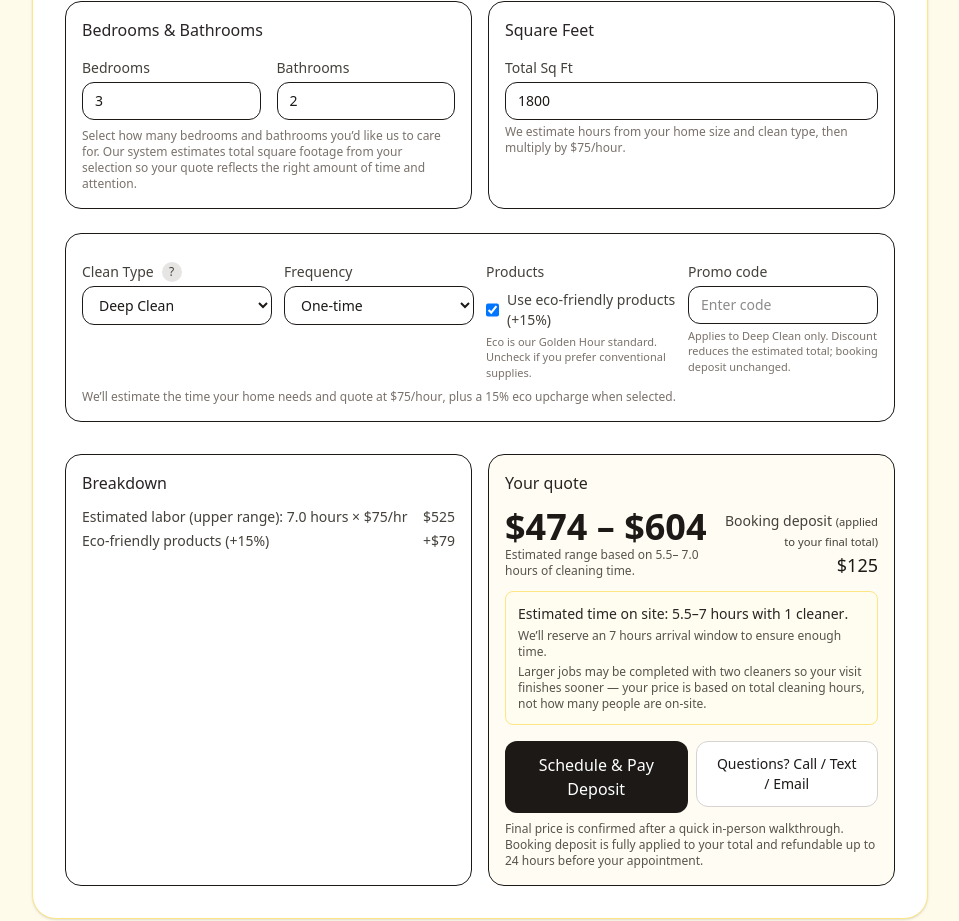
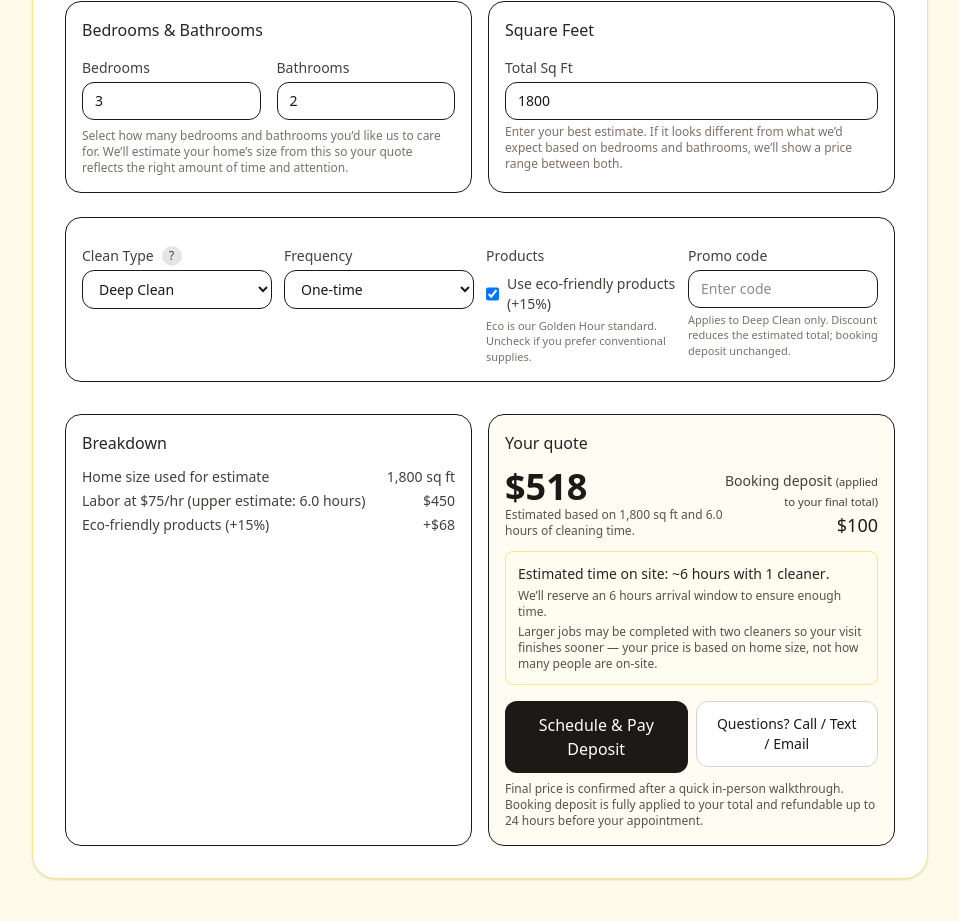
Before and after one commit to JasminBergsgaard/golden-hour-cleaning-co, a React (Vite) app: page /instant-booking in a window 1280 px wide. Shown: the part 2420-3341 px from the top of the page, without its empty margins (160-1119 px from the left). Built offline with nearby package versions, Linux system fonts and the light colour scheme.

Commit message:
back to sq ft estimate

```diff
--- a/src/App.jsx
+++ b/src/App.jsx
@@ -42,7 +42,7 @@ export default function App() {
                 </div>
                 <Trust />
                 <div className="pt-10">
-                  <QuoteCalculator showCalendly={showCalendly} setShowCalendly={setShowCalendly} title="Get a Quote" subtitle="Transparent hourly pricing with eco-friendly supplies and gentle care." />
+                  <QuoteCalculator showCalendly={showCalendly} setShowCalendly={setShowCalendly} title="Get a Quote" subtitle="Transparent, size-based pricing with thoughtful attention to your unique home." />
                 </div>
                 <Services />
               </main>
--- a/src/components/QuoteCalculator.jsx
+++ b/src/components/QuoteCalculator.jsx
@@ -8,41 +8,27 @@ import { CFG, CONTACT } from "../constants";
 import { buildCalendlyUrlWithUtm } from "../helpers/calendlyHelpers";
 
 /**
- * Golden Hour Cleaning Co. — Quote Calculator (Hourly)
+ * Golden Hour Cleaning Co. — Quote Calculator (Hybrid Sq Ft + Time)
  *
- * Pricing:
- * - Single hourly rate: $75 / hour
- * - Eco-friendly products: +15% (multiplier) — default ON
- * - Clean Types (scope, not rate, but affect time needed):
- *    - Standard  (faster than Deep)
- *    - Deep      (baseline: 2000 sq ft → 6–8 hours)
- *    - Move-In / Move-Out (slower than Deep)
+ * Hybrid model:
+ * - We estimate TWO square footages:
+ *    1) Heuristic from bedrooms + bathrooms
+ *    2) The value you enter in the "Total Sq Ft" field
+ * - We use these to create a LOW–HIGH range:
+ *    sqftLow  = smaller of (heuristic, entered)
+ *    sqftHigh = larger  of (heuristic, entered)
+ *    (If no sqft is entered, both = heuristic.)
  *
- * Time model:
- * - Base productivity for DEEP CLEAN:
- *   - 2000 sq ft → 6–8 hours for 1 cleaner
- *   - 1000 sq ft → 3–4 hours for 1 cleaner
- *   ⇒ ~250–333 sq ft/hour per cleaner
+ * - We then estimate cleaning time from sq ft and clean type
+ *   and multiply by an hourly rate behind the scenes to get a
+ *   price RANGE. This protects against under-estimating size
+ *   while still honoring the customer’s entry.
  *
- * - We estimate hours from:
- *    - Bedrooms, bathrooms, and entered square footage
- *    - Clean type multiplier (deep = baseline, others adjust around it)
- * - Time is shown as a range; price is also shown as a corresponding range.
- *
- * Team size:
- * - If the high-end estimate for 1 cleaner is > 8 hours,
- *   we assign 2 cleaners and cut the on-site window roughly in half.
- * - Total person-hours (and price) stay the same; only duration changes.
- *
- * Frequency discounts (applied to labor before eco upcharge):
+ * Frequency discounts (applied before eco upcharge):
  * - weekly: 18%
  * - bi-weekly: 12%
  * - monthly: 5%
  * - one-time: 0%
- *
- * Inputs:
- * - Bedrooms, Bathrooms, and Square Feet
- * - Uses the HIGHER of (entered sqft, estimated sqft from beds/baths)
  *
  * Promo:
  * - GOLDENWELCOME = $50 off Deep Clean only; applied to estimated total (not deposit)
@@ -51,9 +37,8 @@ import { buildCalendlyUrlWithUtm } from "../helpers/calendlyHelpers";
 const HOURLY_RATE = 75;
 const ECO_MULTIPLIER = 1.15; // 15% upcharge
 
-// Productivity: sq ft per hour per cleaner (for DEEP clean baseline)
-const MIN_SQFT_PER_HOUR = 250;  // slower pace → more hours (upper end of time)
-const MAX_SQFT_PER_HOUR = 333;  // faster pace → fewer hours (lower end of time)
+// Average productivity: sq ft per hour per cleaner (for DEEP clean baseline)
+const SQFT_PER_HOUR_BASE = 290;
 
 // Minimum visit length for 1 cleaner (in hours)
 const MIN_VISIT_HOURS_ONE_CLEANER = 2;
@@ -61,7 +46,7 @@ const MIN_VISIT_HOURS_ONE_CLEANER = 2;
 // Deep is baseline (1.0). Standard is faster; Move-Out is slower.
 const CLEAN_TYPE_MULTIPLIER = {
   standard: 0.8, // ~20% less time than deep
-  deep: 1.0,     // baseline: 2000 sq ft → 6–8 hours
+  deep: 1.0,     // baseline
   move_out: 1.3, // ~30% more time than deep
 };
 
@@ -109,9 +94,9 @@ export default function QuoteCalculator({
   const [bedrooms, setBedrooms] = useState(3);
   const [bathrooms, setBathrooms] = useState(2);
   const [sqft, setSqft] = useState(1800);
-  const [cleanType, setCleanType] = useState("deep"); // "standard" | "deep" | "move_out"
-  const [frequency, setFrequency] = useState("one_time"); // "weekly" | "bi_weekly" | "monthly" | "one_time"
-  const [ecoProducts, setEcoProducts] = useState(true); // default selected
+  const [cleanType, setCleanType] = useState("deep");
+  const [frequency, setFrequency] = useState("one_time");
+  const [ecoProducts, setEcoProducts] = useState(true);
   const [isLevelTipOpen, setIsLevelTipOpen] = useState(false);
   const [calendlyUrl, setCalendlyUrl] = useState(null);
 
@@ -121,29 +106,36 @@ export default function QuoteCalculator({
   const [promoError, setPromoError] = useState(null);
 
   // Read ?level= from URL and listen for external "setQuoteLevel"
-  // (We still call it "level" for compatibility, but it now maps to cleanType.)
   useEffect(() => {
     try {
       const url = new URL(window.location.href);
       const lv = url.searchParams.get("level");
-      if (lv && ["standard", "deep", "move_out"].includes(lv)) setCleanType(lv);
-    } catch { }
+      if (lv && ["standard", "deep", "move_out"].includes(lv)) {
+        setCleanType(lv);
+      }
+    } catch {
+      // ignore
+    }
+
     function onSetQuoteLevel(e) {
       const next = e?.detail;
-      if (typeof next === "string" && ["standard", "deep", "move_out"].includes(next)) {
+      if (
+        typeof next === "string" &&
+        ["standard", "deep", "move_out"].includes(next)
+      ) {
         setCleanType(next);
         setIsLevelTipOpen(false);
         const el = document.getElementById("quote");
         if (el) el.scrollIntoView({ behavior: "smooth", block: "start" });
       }
     }
+
     window.addEventListener("setQuoteLevel", onSetQuoteLevel);
-    return () => window.removeEventListener("setQuoteLevel", onSetQuoteLevel);
+    return () =>
+      window.removeEventListener("setQuoteLevel", onSetQuoteLevel);
   }, []);
 
-  // -----------------------------
   // Promo validation (client-side UX)
-  // -----------------------------
   useEffect(() => {
     if (!promoCode) {
       setPromoValid(false);
@@ -169,27 +161,14 @@ export default function QuoteCalculator({
     setPromoError(null);
   }, [promoCode, cleanType]);
 
-  async function onScheduleClick(e) {
-    e.preventDefault();
-    const base = result.calendlyUrl || CONTACT.bookingUrl;
-    const url = buildCalendlyUrlWithUtm(
-      base,
-      result,
-      {
-        applied: promoValid,
-        code: promoCode.trim().toUpperCase(),
-        amount: promoValid ? 50 : 0,
-      },
-    );
-    setCalendlyUrl(url);
-    setShowCalendly(true);
-  }
-
   // -----------------------------
   // Calculation
   // -----------------------------
   const result = useMemo(() => {
-    const safeSqftInput = Math.max(0, Number.isFinite(sqft) ? sqft : 0);
+    const safeSqftInput = Math.max(
+      0,
+      Number.isFinite(Number(sqft)) ? Number(sqft) : 0
+    );
 
     // Heuristic sqft from rooms
     const estSqft =
@@ -197,49 +176,54 @@ export default function QuoteCalculator({
       bedrooms * CFG.roomsToSqft.perBedroom +
       bathrooms * CFG.roomsToSqft.perBathroom;
 
-    // Use the higher of entered vs estimated
-    const usedSqft = Math.max(safeSqftInput, estSqft);
+    // Hybrid range from heuristic + entered
+    let sqftLow;
+    let sqftHigh;
+
+    if (safeSqftInput <= 0) {
+      // No usable entry → both ends are heuristic
+      sqftLow = estSqft;
+      sqftHigh = estSqft;
+    } else {
+      sqftLow = Math.min(estSqft, safeSqftInput);
+      sqftHigh = Math.max(estSqft, safeSqftInput);
+    }
 
     // Clean type multiplier (deep/move-out take more time)
     const cleanMult = CLEAN_TYPE_MULTIPLIER[cleanType] ?? 1.0;
 
-    // --- Time range for ONE cleaner (person-hours) based on productivity band ---
-    // Lower hours (faster pace) uses MAX_SQFT_PER_HOUR
-    let hoursLowOneCleanerRaw = (usedSqft / MAX_SQFT_PER_HOUR) * cleanMult;
-    // Higher hours (slower pace) uses MIN_SQFT_PER_HOUR
-    let hoursHighOneCleanerRaw = (usedSqft / MIN_SQFT_PER_HOUR) * cleanMult;
+    // Person-hours for ONE cleaner from sq ft
+    const billableHoursLowRaw = Math.max(
+      MIN_VISIT_HOURS_ONE_CLEANER,
+      (sqftLow * cleanMult) / SQFT_PER_HOUR_BASE
+    );
+    const billableHoursHighRaw = Math.max(
+      MIN_VISIT_HOURS_ONE_CLEANER,
+      (sqftHigh * cleanMult) / SQFT_PER_HOUR_BASE
+    );
 
-    // Enforce a minimum visit length for very small spaces
-    if (hoursHighOneCleanerRaw < MIN_VISIT_HOURS_ONE_CLEANER) {
-      hoursHighOneCleanerRaw = MIN_VISIT_HOURS_ONE_CLEANER;
-    }
-    if (hoursLowOneCleanerRaw < MIN_VISIT_HOURS_ONE_CLEANER) {
-      hoursLowOneCleanerRaw = MIN_VISIT_HOURS_ONE_CLEANER;
-    }
-    if (hoursLowOneCleanerRaw > hoursHighOneCleanerRaw) {
-      hoursLowOneCleanerRaw = hoursHighOneCleanerRaw;
-    }
+    // Decide team size based on the HIGH end
+    const cleaners = billableHoursHighRaw > 8 ? 2 : 1;
 
-    // Decide team size based on the HIGH end for 1 cleaner
-    const cleaners = hoursHighOneCleanerRaw > 8 ? 2 : 1;
-
-    // On-site time per cleaner (divide total person-hours by cleaners)
-    const onSiteRangeLowRaw = hoursLowOneCleanerRaw / cleaners;
-    const onSiteRangeHighRaw = hoursHighOneCleanerRaw / cleaners;
+    // On-site time per cleaner
+    const onSiteRangeLowRaw = billableHoursLowRaw / cleaners;
+    const onSiteRangeHighRaw = billableHoursHighRaw / cleaners;
 
     const onSiteRangeLow = roundTo(onSiteRangeLowRaw, 0.5);
     const onSiteRangeHigh = roundTo(onSiteRangeHighRaw, 0.5);
 
-    const sameRange = Math.abs(onSiteRangeHigh - onSiteRangeLow) < 0.26; // ~quarter hour
-    const timeDisplayText = sameRange
-      ? `~${trimHours(onSiteRangeHigh)} ${hoursUnit(onSiteRangeHigh)}`
-      : `${trimHours(onSiteRangeLow)}–${trimHours(onSiteRangeHigh)} ${hoursUnit(
-        onSiteRangeHigh
-      )}`;
-
-    // …then derive total billable hours from on-site time × cleaners
     const billableHoursLow = onSiteRangeLow * cleaners;
     const billableHoursHigh = onSiteRangeHigh * cleaners;
+
+    const hasTimeRange =
+      Math.abs(onSiteRangeHigh - onSiteRangeLow) >= 0.26 ||
+      Math.abs(billableHoursHigh - billableHoursLow) >= 0.26;
+
+    const timeDisplayText = !hasTimeRange
+      ? `~${trimHours(onSiteRangeHigh)} ${hoursUnit(onSiteRangeHigh)}`
+      : `${trimHours(onSiteRangeLow)}–${trimHours(
+        onSiteRangeHigh
+      )} ${hoursUnit(onSiteRangeHigh)}`;
 
     // Labor pricing LOW
     const baseLaborLowRaw = billableHoursLow * HOURLY_RATE;
@@ -265,8 +249,12 @@ export default function QuoteCalculator({
     const promoDiscountLow = promoValid ? 50 : 0;
     const promoDiscountHigh = promoValid ? 50 : 0;
 
-    const totalAfterPromoLow = clampCurrency(totalBeforePromoLowRaw - promoDiscountLow);
-    const totalAfterPromoHigh = clampCurrency(totalBeforePromoHighRaw - promoDiscountHigh);
+    const totalAfterPromoLow = clampCurrency(
+      totalBeforePromoLowRaw - promoDiscountLow
+    );
+    const totalAfterPromoHigh = clampCurrency(
+      totalBeforePromoHighRaw - promoDiscountHigh
+    );
 
     // Booking / Calendly window: use upper end of on-site time per cleaner
     const minReservedHoursPerCleaner = Math.ceil(onSiteRangeHigh);
@@ -277,14 +265,17 @@ export default function QuoteCalculator({
     return {
       bedrooms,
       bathrooms,
-      sqftInput: safeSqftInput,
+      sqftInput: Math.round(safeSqftInput),
       estSqft: Math.round(estSqft),
-      usedSqft: Math.round(usedSqft),
+      sqftLow: Math.round(sqftLow),
+      sqftHigh: Math.round(sqftHigh),
+      // For backwards compatibility: "sq ft used for quote" = high end
+      usedSqft: Math.round(sqftHigh),
 
       hourlyRate: HOURLY_RATE,
       billableHoursLow,
       billableHours: billableHoursHigh, // high end
-      billableHoursHigh, // high end
+      billableHoursHigh, // alias
 
       // Use HIGH-end values in the detailed breakdown (most conservative)
       baseLabor: clampCurrency(baseLaborHighRaw),
@@ -296,7 +287,9 @@ export default function QuoteCalculator({
 
       // Range totals for display
       totalAfterPromoLow,
-      totalAfterPromoHigh, // keep name for compatibility
+      totalAfterPromoHigh,
+      // Compatibility: "totalAfterPromo" = upper end
+      totalAfterPromo: totalAfterPromoHigh,
 
       bookingFee: clampCurrency(bookingFeeRaw),
       reservedWindowHours,
@@ -315,18 +308,40 @@ export default function QuoteCalculator({
     };
   }, [bedrooms, bathrooms, sqft, cleanType, frequency, ecoProducts, promoValid]);
 
+  const hasSqftRange = result.sqftLow !== result.sqftHigh;
+  const hasHourRange = result.billableHoursLow !== result.billableHours;
+
+  async function onScheduleClick(e) {
+    e.preventDefault();
+    const base = result.calendlyUrl || CONTACT.bookingUrl;
+    const url = buildCalendlyUrlWithUtm(base, result, {
+      applied: promoValid,
+      code: promoCode.trim().toUpperCase(),
+      amount: promoValid ? 50 : 0,
+    });
+    setCalendlyUrl(url);
+    setShowCalendly(true);
+  }
+
   return (
     <div
       id="quote-calculator"
       className="mx-auto max-w-4xl rounded-3xl border border-amber-200 bg-white p-6 shadow-sm md:p-8 pt-14"
     >
       <h2 className="font-serif text-2xl md:text-3xl">{title}</h2>
-      <p className="mt-1 text-stone-600">{subtitle}</p>
+
+      {/* Updated copy under header */}
+      <p className="mt-1 text-stone-600">
+        {subtitle ||
+          "Instant, size-based pricing with eco-friendly supplies and gentle care."}
+      </p>
 
       {/* Inputs */}
       <div className="mt-6 grid gap-4 md:grid-cols-2">
         <div className="rounded-2xl border p-4">
-          <label className="font-medium text-stone-800">Bedrooms & Bathrooms</label>
+          <label className="font-medium text-stone-800">
+            Bedrooms &amp; Bathrooms
+          </label>
           <div className="mt-4 grid grid-cols-2 gap-4">
             <NumberField
               label="Bedrooms"
@@ -343,8 +358,8 @@ export default function QuoteCalculator({
           </div>
           <p className="mt-2 text-xs text-stone-500">
             Select how many bedrooms and bathrooms you’d like us to care for.
-            Our system estimates total square footage from your selection so your
-            quote reflects the right amount of time and attention.
+            We’ll estimate your home’s size from this so your quote reflects the
+            right amount of time and attention.
           </p>
         </div>
 
@@ -359,18 +374,23 @@ export default function QuoteCalculator({
               step={50}
             />
             <p className="mt-1 text-xs text-stone-500">
-              We estimate hours from your home size and clean type, then multiply by{" "}
-              <span className="font-medium">${HOURLY_RATE}/hour</span>.
+              Enter your best estimate. If it looks different from what we’d
+              expect based on bedrooms and bathrooms, we’ll show a price range
+              between both.
             </p>
-            {result.sqftInput.toLocaleString() !==
-              result.estSqft.toLocaleString() && (
+
+            {result.sqftInput > 0 && result.sqftInput !== result.estSqft && (
               <p className="mt-1 text-xs text-stone-500">
-                  Using{" "}
+                We’re using{" "}
                 <span className="font-medium">
-                    {result.usedSqft.toLocaleString()} sq ft
+                  {result.estSqft.toLocaleString()} sq ft
                 </span>{" "}
-                  (higher of entered {result.sqftInput.toLocaleString()} and estimated{" "}
-                  {result.estSqft.toLocaleString()} based on Bedrooms & Bathrooms).
+                (estimated from bedrooms &amp; bathrooms) and{" "}
+                <span className="font-medium">
+                  {result.sqftInput.toLocaleString()} sq ft
+                </span>{" "}
+                (your entry) to create this range, so you’re covered even if the
+                exact square footage is a bit off.
               </p>
             )}
           </div>
@@ -394,8 +414,8 @@ export default function QuoteCalculator({
               </button>
               <div className="pointer-events-none absolute left-1/2 top-full z-10 hidden -translate-x-1/2 md:block">
                 <div className="mt-1 max-w-[min(16rem,calc(100vw-2rem))] rounded-lg bg-stone-900 px-3 py-2 text-xs text-white opacity-0 shadow-lg transition-opacity duration-200 group-hover:opacity-100">
-                  View the “Services” section below for details on what each clean
-                  type includes.
+                  View the “Services” section below for details on what each
+                  clean type includes.
                 </div>
               </div>
             </label>
@@ -414,8 +434,8 @@ export default function QuoteCalculator({
                 <div className="rounded-xl bg-stone-900 px-4 py-3 text-xs text-white shadow-2xl">
                   <div className="flex items-start justify-between gap-3">
                     <p className="pr-2">
-                      View the <span className="italic">Services</span> section below
-                      for details on what each clean type includes.
+                      View the <span className="italic">Services</span> section
+                      below for details on what each clean type includes.
                     </p>
                     <button
                       type="button"
@@ -463,7 +483,8 @@ export default function QuoteCalculator({
               </label>
             </div>
             <p className="mt-1 text-[11px] text-stone-500">
-              Eco is our Golden Hour standard. Uncheck if you prefer conventional supplies.
+              Eco is our Golden Hour standard. Uncheck if you prefer
+              conventional supplies.
             </p>
           </div>
 
@@ -485,7 +506,9 @@ export default function QuoteCalculator({
               <p className="mt-1 text-xs text-red-600">{promoError}</p>
             )}
             {promoValid && !promoError && (
-              <p className="mt-1 text-xs text-green-700">Code applied: −$50</p>
+              <p className="mt-1 text-xs text-green-700">
+                Code applied: −$50
+              </p>
             )}
             <p className="mt-1 text-[11px] text-stone-500">
               Applies to Deep Clean only. Discount reduces the estimated total;
@@ -493,12 +516,6 @@ export default function QuoteCalculator({
             </p>
           </div>
         </div>
-
-        <p className="mt-2 text-xs text-stone-500">
-          We’ll estimate the time your home needs and quote at{" "}
-          <span className="font-medium">${HOURLY_RATE}/hour</span>, plus a 15% eco
-          upcharge when selected.
-        </p>
       </div>
 
       {/* Summary */}
@@ -507,10 +524,22 @@ export default function QuoteCalculator({
         <div className="rounded-2xl border p-4">
           <label className="font-medium text-stone-800">Breakdown</label>
           <ul className="mt-3 space-y-1 text-sm text-stone-700">
+            {/* Home size used for estimate */}
+            <li className="flex justify-between">
+              <span>Home size used for estimate</span>
+              <span className="tabular-nums">
+                {hasSqftRange
+                  ? `${result.sqftLow.toLocaleString()}–${result.sqftHigh.toLocaleString()} sq ft`
+                  : `${result.sqftHigh.toLocaleString()} sq ft`}
+              </span>
+            </li>
+
+            {/* Labor: explicitly upper estimate, tied to hourly rate */}
             <li className="flex justify-between">
               <span>
-                Estimated labor (upper range):{" "}
-                {result.billableHours.toFixed(1)} hours × ${HOURLY_RATE}/hr
+                Labor at ${HOURLY_RATE}/hr (upper estimate:{" "}
+                {result.billableHours.toFixed(1)}{" "}
+                {hoursUnit(result.billableHours)})
               </span>
               <span className="tabular-nums">
                 ${result.baseLabor.toLocaleString()}
@@ -519,7 +548,7 @@ export default function QuoteCalculator({
 
             {result.freqDiscount > 0 && (
               <li className="flex justify-between">
-                <span>Frequency discount</span>
+                <span>Frequency discount (applied before eco)</span>
                 <span className="tabular-nums">
                   −${result.freqDiscount.toLocaleString()}
                 </span>
@@ -551,17 +580,44 @@ export default function QuoteCalculator({
           <label className="font-medium text-stone-800">Your quote</label>
           <div className="mt-3 flex items-end justify-between">
             <div>
+              {/* PRICE: solid vs range */}
               <div className="text-3xl md:text-4xl font-semibold tabular-nums">
-                {formatCurrency(result.totalAfterPromoLow)} –{" "}
-                {formatCurrency(result.totalAfterPromoHigh)}
+                {result.totalAfterPromoLow === result.totalAfterPromoHigh
+                  ? formatCurrency(result.totalAfterPromoHigh)
+                  : `${formatCurrency(
+                    result.totalAfterPromoLow
+                  )} – ${formatCurrency(result.totalAfterPromoHigh)}`}
               </div>
+
+              {/* SQFT + HOURS: solid vs range */}
               <div className="text-xs text-stone-600">
-                Estimated range based on{" "}
+                {hasSqftRange || hasHourRange ? "Estimated range " : "Estimated "}
+                based on{" "}
+                {hasSqftRange ? (
+                  <>
+                    {result.sqftLow.toLocaleString()}–{" "}
+                    {result.sqftHigh.toLocaleString()} sq ft
+                  </>
+                ) : (
+                  <>{result.sqftHigh.toLocaleString()} sq ft</>
+                )}{" "}
+                and{" "}
+                {hasHourRange ? (
+                  <>
                     {result.billableHoursLow.toFixed(1)}–{" "}
                     {result.billableHours.toFixed(1)}{" "}
-                {hoursUnit(result.billableHours)} of cleaning time.
+                    {hoursUnit(result.billableHours)}
+                  </>
+                ) : (
+                  <>
+                    {result.billableHours.toFixed(1)}{" "}
+                    {hoursUnit(result.billableHours)}
+                  </>
+                )}{" "}
+                of cleaning time.
               </div>
             </div>
+
             <div className="text-right">
               <div className="text-sm text-stone-700">
                 Booking deposit <small>(applied to your final total)</small>
@@ -596,7 +652,7 @@ export default function QuoteCalculator({
             </div>
             <div className="mt-1 text-xs text-stone-600">
               Larger jobs may be completed with two cleaners so your visit finishes
-              sooner — your price is based on total cleaning hours, not how many people are
+              sooner — your price is based on home size, not how many people are
               on-site.
             </div>
           </div>
@@ -609,7 +665,7 @@ export default function QuoteCalculator({
               className="inline-flex w-full items-center justify-center rounded-xl bg-stone-900 px-4 py-3 text-white hover:bg-stone-800"
               aria-label="Book online now"
             >
-              Schedule & Pay Deposit
+              Schedule &amp; Pay Deposit
             </button>
 
             <ContactSheet
@@ -641,9 +697,9 @@ export default function QuoteCalculator({
           </div>
 
           <p className="mt-2 text-xs text-stone-600">
-            Final price is confirmed after a quick in-person walkthrough. Booking deposit is
-            fully applied to your total and refundable up to 24 hours before your
-            appointment.
+            Final price is confirmed after a quick in-person walkthrough. Booking
+            deposit is fully applied to your total and refundable up to 24 hours
+            before your appointment.
           </p>
         </div>
       </div>
```
Also changed, not shown: src/components/Services.jsx (+4 -4 lines). Lines whose indentation alone changed are shown as unchanged.
